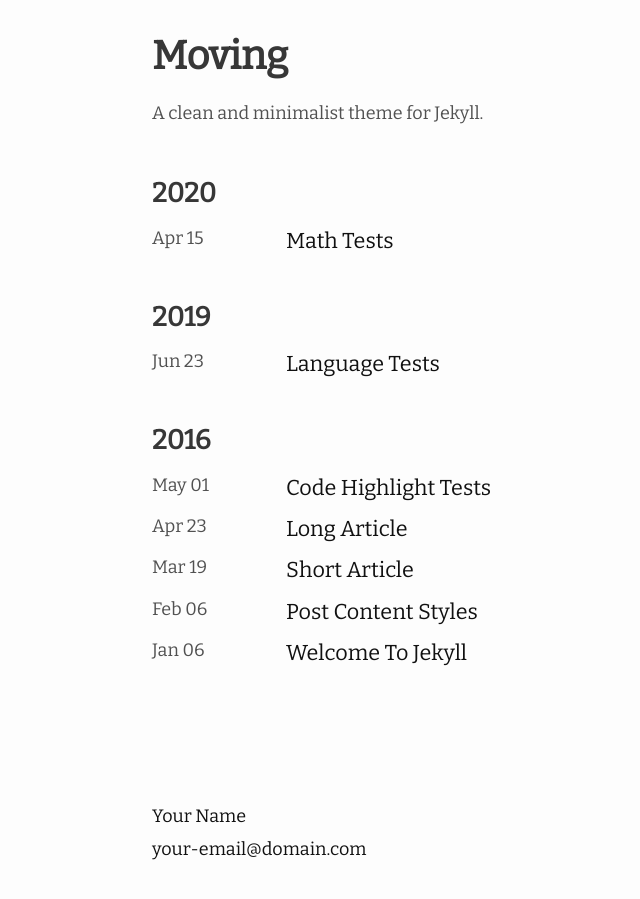
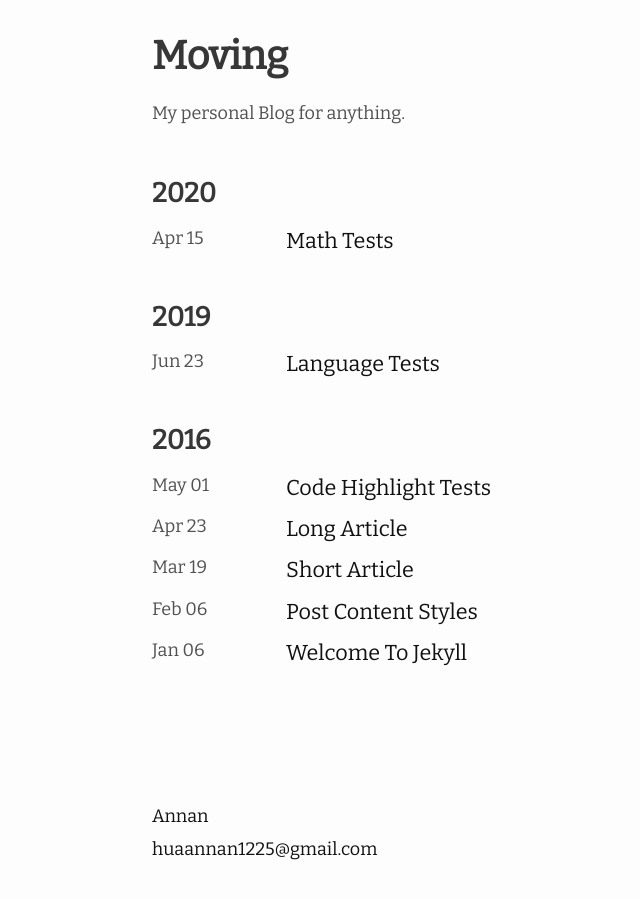
Before and after one commit to EmmettHan/EmmettHan.github.io, a Jekyll site: the page built from index.md, in a window 1280 px wide. Shown: the whole page, without its empty margins (118-758 px from the left). Built offline with Jekyll 4.4.1, drawn with Linux system fonts in a browser that asks for light colours; nearby versions of some CDN libraries.

Commit message:
site config

```diff
--- a/_config.yml
+++ b/_config.yml
@@ -1,9 +1,9 @@
 title: Moving # The title of the blog
-author: Your Name # Your name
-email: your-email@domain.com # your email shown in the footer
-url: https://huangyz.name/moving/ # this is your site's root address.
+author: Annan # Your name
+email: huaannan1225@gmail.com # your email shown in the footer
+url: https://annansuper.cn/ # this is your site's root address.
 description: > # this means to ignore newlines until "show_excerpts:"
-  A clean and minimalist theme for Jekyll.
+  My personal Blog for anything.
 favicon: "./favicon.ico" # set the favicon of the site
 show_excerpts: false # set to true to show excerpts on the homepage
 
@@ -11,17 +11,17 @@ show_excerpts: false # set to true to show excerpts on the homepage
 # refer to https://shopify.github.io/liquid/filters/date/ if you want to customize this
 moving:
   avatar_url: "https://i.loli.net/2019/08/26/JzCLhDWPEybZr2T.jpg" # avatar in about page
-  about_you: a short description about you. # short description about you in about page
+  about_you: CUGB 软件工程 在职. # short description about you in about page
   date_format: "%b %d" # date format of posts in home page
   back_to: "Home" # In the post page, you have a back button above the title, you can custom the text by yourself.
 
   # generate social links in about page.
   social_links:
     # twitter:
-    github: huangyz0918
+    github: EmmettHan
     rss: RSS
     # dribbble:
-    facebook: huangyz0918
+    # facebook: huangyz0918
     # flickr:
     # instagram:
     linkedin: yizheng-huang
@@ -42,7 +42,7 @@ moving:
     #   instance:
 
 # Build settings
-theme: moving # note, please use huangyz0918/moving if you want to publish to Github Pages.
+theme: huangyz0918/moving # note, please use huangyz0918/moving if you want to publish to Github Pages.
 
 plugins:
   - jekyll-feed
```
